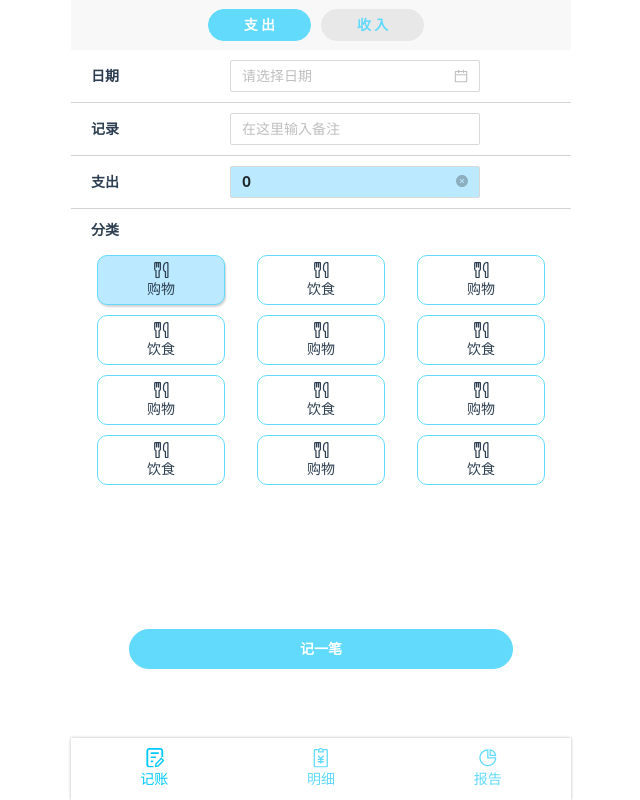
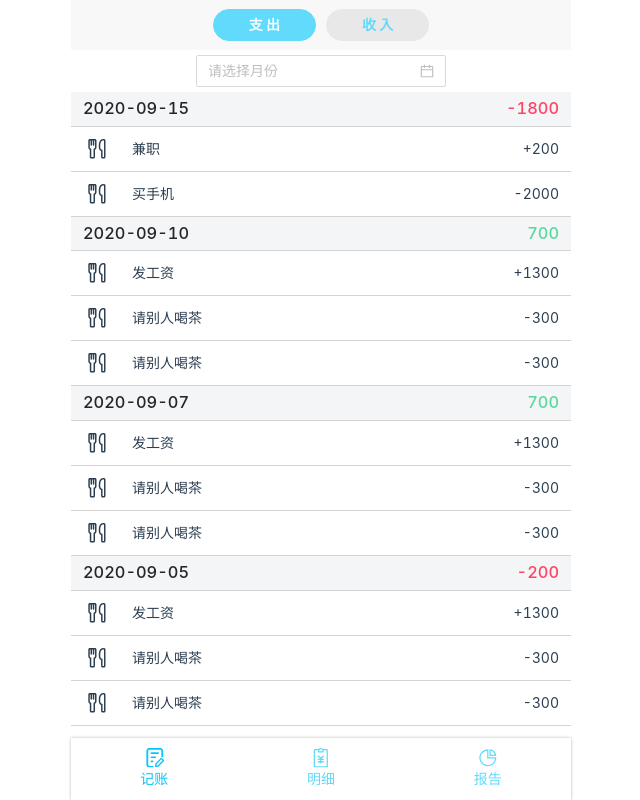
Before and after one commit to carsonhuang520/money-book, a React (Create React App) app: page / in a window 1280 px wide. Shown: the whole page, without its empty margins (319-959 px from the left). Built offline with nearby package versions, Linux system fonts and the light colour scheme.

Commit message:
完成明细页面的开发

```diff
--- a/src/App.css
+++ b/src/App.css
@@ -4,4 +4,7 @@
 }
 .main-wrapper {
   flex: 1;
+  overflow: auto;
+  display: flex;
+  flex-direction: column;
 }
--- a/src/App.js
+++ b/src/App.js
@@ -1,8 +1,8 @@
 import './App.css'
 import React, {Component, Fragment} from 'react'
-import Header from './components/Header'
 import Nav from './components/Nav'
-import RecordForm from './components/RecordForm'
+import CreateAccount from './pages/CreateAccount'
+import AccountList from './pages/AccountList'
 
 class App extends Component {
   constructor(props) {
@@ -22,8 +22,7 @@ class App extends Component {
     const {type} = this.state
     return (
       <Fragment>
-        <Header type={type} onClickType={this.onClickType}/>
-        <main className={'main-wrapper'}><RecordForm type={type}/></main>
+        <AccountList type={type} onClickType={this.onClickType}/>
         <Nav/>
       </Fragment>
     )
--- /dev/null
+++ b/src/components/Calendar.js
@@ -0,0 +1,14 @@
+import React from 'react'
+import {DatePicker} from 'antd'
+import locale from 'antd/es/date-picker/locale/zh_CN'
+import './Calendar.scss'
+
+function Calendar(props) {
+  return (
+    <div className={'calendar-wrapper'}>
+      <DatePicker className={'calendar'} picker="month" locale={locale}/>
+    </div>
+  )
+}
+
+export default Calendar
--- /dev/null
+++ b/src/components/Calendar.scss
@@ -0,0 +1,9 @@
+.calendar {
+  width: 250px;
+  &-wrapper {
+    display: flex;
+    justify-content: center;
+    align-items: center;
+    padding: 5px 0;
+  }
+}
--- a/src/components/Header.scss
+++ b/src/components/Header.scss
@@ -1,4 +1,5 @@
 @import '../constants.scss';
+
 .header-wrapper {
   height: 50px;
   background: #f8f8f8;
@@ -15,8 +16,16 @@
     color: $bgColor;
     font-weight: 700;
     box-shadow: none;
-    margin-right: 10px;
     padding: 3px 35px;
+
+    &:first-child {
+      margin-right: 5px;
+    }
+
+    &:last-child {
+      margin-left: 5px;
+    }
+
     &.active {
       background: $bgColor;
       border-color: $bgColor;
--- /dev/null
+++ b/src/components/PriceItem.js
@@ -0,0 +1,35 @@
+import React, {Component} from 'react'
+import './PriceList.scss'
+
+function PriceItem(props) {
+  const {time, list} = props
+  const total = list.reduce((prev, cur) => {
+    prev = prev + (cur.type === 'outcome' ? -1 * cur.price : cur.price)
+    return prev
+  }, 0)
+  return (
+    <div className={'priceItem-wrapper'}>
+      <h3 className={'priceItem-header'}>
+        <span className={'priceItem-header-time'}>{time}</span>
+        <span className={`priceItem-header-price ${total > 0 ? 'profit' : 'deficit'}`}>{total}</span>
+      </h3>
+      <ul className={'priceItem-list'}>
+        {
+          list.length && list.map(item => {
+            return (<li key={item.id} className={'priceItem-item'}>
+              <span>
+                <svg className={`icon priceItem-item-icon`} aria-hidden="true">
+                  <use xlinkHref="#icon-yinshi"/>
+                </svg>
+                <span>{item.name}</span>
+              </span>
+              <span>{(item.type === 'outcome' ? '-' : '+') + item.price}</span>
+            </li>)
+          })
+        }
+      </ul>
+    </div>
+  )
+}
+
+export default PriceItem
--- /dev/null
+++ b/src/components/PriceList.js
@@ -0,0 +1,142 @@
+import React, {Component} from 'react'
+import PriceItem from './PriceItem'
+
+const list = {
+  '2020-09-15': [{
+    'name': '兼职',
+    'price': 200,
+    'date': '2020-09-15',
+    'monthCategory': '2020-9',
+    'id': '_qmatbbwq0',
+    'type': 'income',
+    'timestamp': 1536969600000
+  },
+    {
+      'name': '买手机',
+      'price': 2000,
+      'date': '2020-09-15',
+      'monthCategory': '2020-9',
+      'id': '_qmatbbwq09',
+      'type': 'outcome',
+      'timestamp': 1536969600000
+    }],
+  '2020-09-10': [{
+    'name': '发工资',
+    'price': 1300,
+    'date': '2020-11-15',
+    'monthCategory': '2020-11',
+    'id': '_qryggm2533',
+    'type': 'income',
+    'timestamp': 1605398400000
+  }, {
+    'name': '请别人喝茶',
+    'price': 300,
+    'date': '2020-11-15',
+    'monthCategory': '2020-11',
+    'id': '_qryggm5323',
+    'type': 'outcome',
+    'timestamp': 1605398400000
+  }, {
+    'name': '请别人喝茶',
+    'price': 300,
+    'date': '2020-11-15',
+    'monthCategory': '2020-11',
+    'id': '_qrygg1m533',
+    'type': 'outcome',
+    'timestamp': 1605398400000
+  }],
+  '2020-09-07': [{
+    'name': '发工资',
+    'price': 1300,
+    'date': '2020-11-15',
+    'monthCategory': '2020-11',
+    'id': '_2qryggm2533',
+    'type': 'income',
+    'timestamp': 1605398400000
+  }, {
+    'name': '请别人喝茶',
+    'price': 300,
+    'date': '2020-11-15',
+    'monthCategory': '2020-11',
+    'id': '_2qryggm5323',
+    'type': 'outcome',
+    'timestamp': 1605398400000
+  }, {
+    'name': '请别人喝茶',
+    'price': 300,
+    'date': '2020-11-15',
+    'monthCategory': '2020-11',
+    'id': '_2qrygg1m533',
+    'type': 'outcome',
+    'timestamp': 1605398400000
+  }],
+  '2020-09-05': [{
+    'name': '发工资',
+    'price': 1300,
+    'date': '2020-11-15',
+    'monthCategory': '2020-11',
+    'id': '_21qryggm2533',
+    'type': 'income',
+    'timestamp': 1605398400000
+  }, {
+    'name': '请别人喝茶',
+    'price': 300,
+    'date': '2020-11-15',
+    'monthCategory': '2020-11',
+    'id': '_21qryggm5323',
+    'type': 'outcome',
+    'timestamp': 1605398400000
+  }, {
+    'name': '请别人喝茶',
+    'price': 300,
+    'date': '2020-11-15',
+    'monthCategory': '2020-11',
+    'id': '_21qrygg1m533',
+    'type': 'outcome',
+    'timestamp': 1605398400000
+  }, {
+    'name': '请别人喝茶',
+    'price': 300,
+    'date': '2020-11-15',
+    'monthCategory': '2020-11',
+    'id': '_211qrygg1m533',
+    'type': 'outcome',
+    'timestamp': 1605398400000
+  }, {
+    'name': '请别人喝茶',
+    'price': 300,
+    'date': '2020-11-15',
+    'monthCategory': '2020-11',
+    'id': '_211qrygg1m533',
+    'type': 'outcome',
+    'timestamp': 1605398400000
+  }, {
+    'name': '请别人喝茶',
+    'price': 300,
+    'date': '2020-11-15',
+    'monthCategory': '2020-11',
+    'id': '_211qrygg1m533',
+    'type': 'outcome',
+    'timestamp': 1605398400000
+  }]
+}
+
+class PriceList extends Component {
+  constructor(props) {
+    super(props)
+  }
+
+  render() {
+    return (
+      <div className={'priceList-wrapper'}>
+        {
+          Object.keys(list).map(item => {
+            return <PriceItem key={item} time={item} list={list[item]}/>
+          })
+        }
+      </div>
+    )
+  }
+}
+
+export default PriceList
--- /dev/null
+++ b/src/components/PriceList.scss
@@ -0,0 +1,51 @@
+@import "../constants.scss";
+
+.priceItem-wrapper {
+  display: flex;
+  flex-direction: column;
+
+  .priceItem-header {
+    font-weight: 500;
+    padding: 4px 12px;
+    background: $timeBgColor;
+    min-height: 20px;
+    border-bottom: 1px solid $borderColor;
+    display: flex;
+    justify-content: space-between;
+    align-items: center;
+    margin-bottom: 0;
+    &-price {
+      &.profit {
+        color: $profitColor;
+      }
+      &.deficit {
+        color: $deficitColor;
+      }
+    }
+  }
+
+  .priceItem-list {
+    list-style: none;
+    padding: 0;
+    margin: 0;
+    .priceItem-item {
+      min-height: 45px;
+      padding: 10px 12px 10px 16px;
+      display: flex;
+      justify-content: space-between;
+      align-items: center;
+      border-bottom: 1px solid $borderColor;
+
+      > span {
+        display: flex;
+        align-items: center;
+      }
+
+      &-icon {
+        width: 20px;
+        height: 20px;
+        margin-right: 25px;
+      }
+    }
+  }
+}
--- a/src/constants.scss
+++ b/src/constants.scss
@@ -1,2 +1,5 @@
 $bgColor: #61dafb;
 $borderColor: #d3d3d3;
+$timeBgColor: #f4f5f6;
+$profitColor: #5ad89f;
+$deficitColor: #fe4365;
--- /dev/null
+++ b/src/pages/AccountList.js
@@ -0,0 +1,25 @@
+import React, {Component, Fragment} from 'react'
+import Header from '../components/Header'
+import PriceList from '../components/PriceList'
+import Calendar from '../components/Calendar'
+
+class AccountList extends Component {
+  constructor(props) {
+    super(props)
+  }
+
+  render() {
+    const {type, onClickType} = this.props
+    return (
+      <Fragment>
+        <Header type={type} onClickType={onClickType}/>
+        <main className={'main-wrapper'}>
+          <Calendar/>
+          <PriceList/>
+        </main>
+      </Fragment>
+    )
+  }
+}
+
+export default AccountList
--- /dev/null
+++ b/src/pages/CreateAccount.js
@@ -0,0 +1,23 @@
+import React, {Component, Fragment} from 'react'
+import Header from '../components/Header'
+import RecordForm from '../components/RecordForm'
+
+class CreateAccount extends Component {
+  constructor(props) {
+    super(props);
+    this.state = {
+      // type: props.type
+    }
+  }
+  render() {
+    const {type,onClickType} = this.props
+    return (
+      <Fragment>
+        <Header type={type} onClickType={onClickType}/>
+        <main className={'main-wrapper'}><RecordForm type={type}/></main>
+      </Fragment>
+    )
+  }
+}
+
+export default CreateAccount
```
Also changed, not shown: src/iconfont.js (+6 -0 lines), 2 other files (tests, documents, lock files or other folders).
